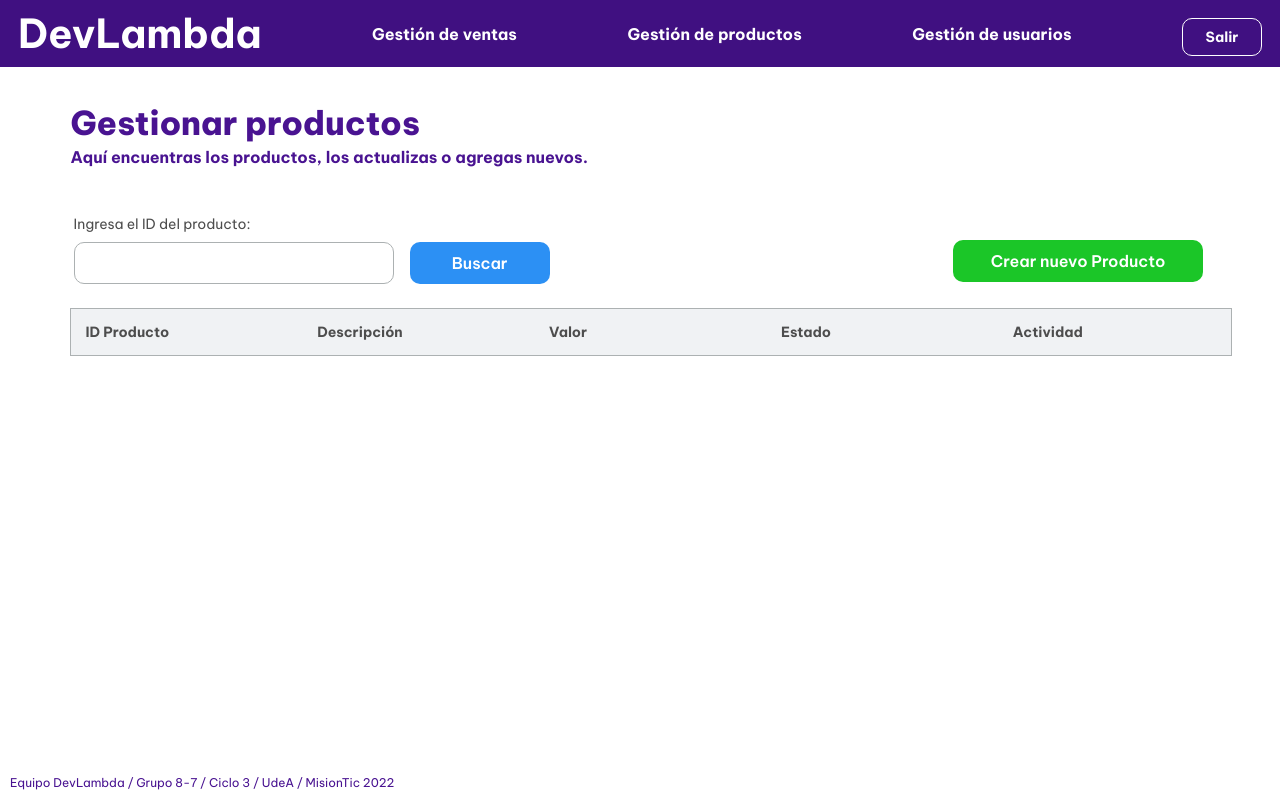
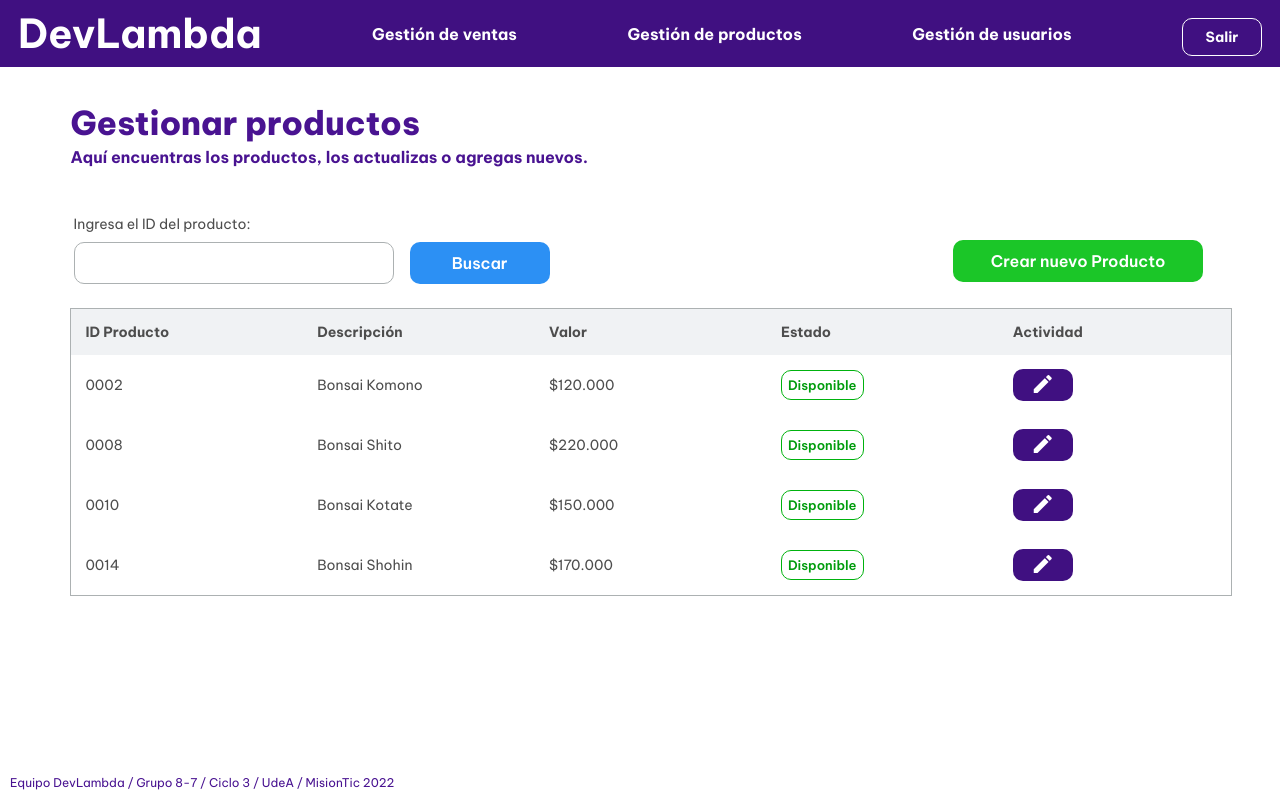
Before and after one commit to DevLambda/front-heroku, a React (Create React App) app: page /GestionarProductos in a window 1280 px wide. Built offline with nearby package versions, Linux system fonts and the light colour scheme.

Commit message:
ajustes tabla productos

```diff
--- a/package.json
+++ b/package.json
@@ -10,6 +10,7 @@
     "react-dom": "^17.0.2",
     "react-router-dom": "^5.3.0",
     "react-scripts": "4.0.3",
+    "react-toastify": "^8.0.3",
     "web-vitals": "^1.0.1"
   },
   "scripts": {
--- a/src/pages/GestionarProductos.jsx
+++ b/src/pages/GestionarProductos.jsx
@@ -1,10 +1,39 @@
 import React, { useEffect, useState } from 'react';
+import { ToastContainer, toast } from 'react-toastify';
+import 'react-toastify/dist/ReactToastify.css';
 import Header from '../components/Header'
 import Footer from '../components/Footer'
 import Filtros from '../components/Filtros'
 
 //const GestionarproductosBackend = [
 //];
+
+const GestionarProductosBackend = [
+    {
+        idProducto: "0002",
+        descripcion: "Bonsai Komono",
+        valor: "$120.000",
+        estado: "",
+    },
+    {
+        idProducto: "0008",
+        descripcion: "Bonsai Shito",
+        valor: "$220.000",
+        estado: "",
+    },
+    {
+        idProducto: "0010",
+        descripcion: "Bonsai Kotate",
+        valor: "$150.000",
+        estado: "",
+    },
+    {
+        idProducto: "0014",
+        descripcion: "Bonsai Shohin",
+        valor: "$170.000",
+        estado: "",
+    },
+]
 
 const GestionarProductos = () => {
     const [mostrarTablaProductos, setMostrarTablaProductos] = useState(true);
@@ -14,6 +43,7 @@ const GestionarProductos = () => {
 
 
     useEffect(() => {
+        setGestionarProductos(GestionarProductosBackend);
     }, []);
 
     useEffect(() => {
@@ -78,9 +108,10 @@ const TablaProductos = ({ listaProductos }) => {
                                         <td>{producto.idProducto}</td>
                                         <td>{producto.descripcion}</td>
                                         <td>{producto.valor}</td>
-                                        <td><label className="badgeAvailable">Disponible</label></td>
+                                        <td>{producto.estado}<label className="badgeAvailable">Disponible</label></td>
                                         <td><button className="editButton">
-                                            <span className="material-icons">edit</span></button>
+                                            <span className="material-icons">edit</span>
+                                            </button>
                                         </td>
                                     </tr>
                                 );
@@ -113,12 +144,12 @@ const RegistrarProductos = () => {
                 </label>
 
                 <label htmlFor="descripciónProducto">Descripción del producto
-                <input type="text" name="Descripción"
+                <input type="text" name="descripción"
                 placeholder="Ejemplo: Bonsai..." required/>
                 </label>
 
                 <label htmlFor="valorProducto">Valor producto
-                <input type="text" name="Descripción"
+                <input type="text" name="valor"
                 placeholder="Ingresa el valor en pesos..." required/>
                 </label>
 
```
Also changed, not shown: 1 other file (tests, documents, lock files or other folders).
